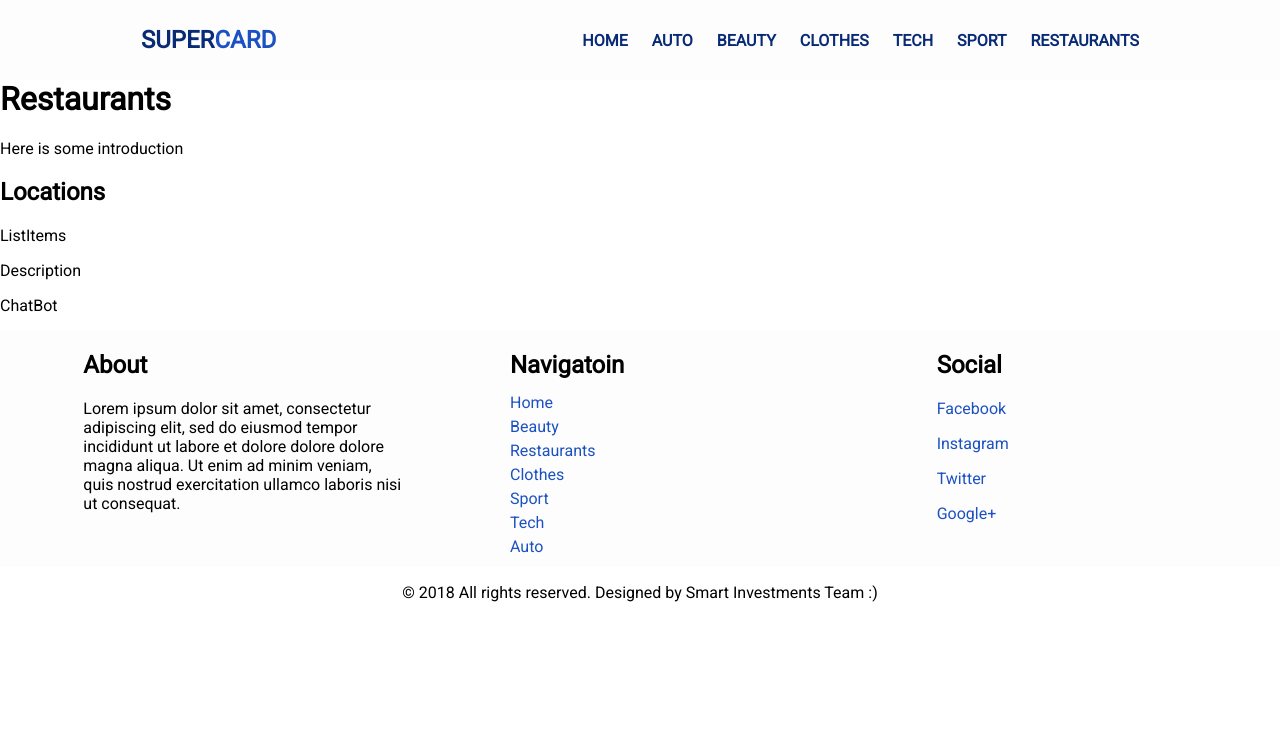
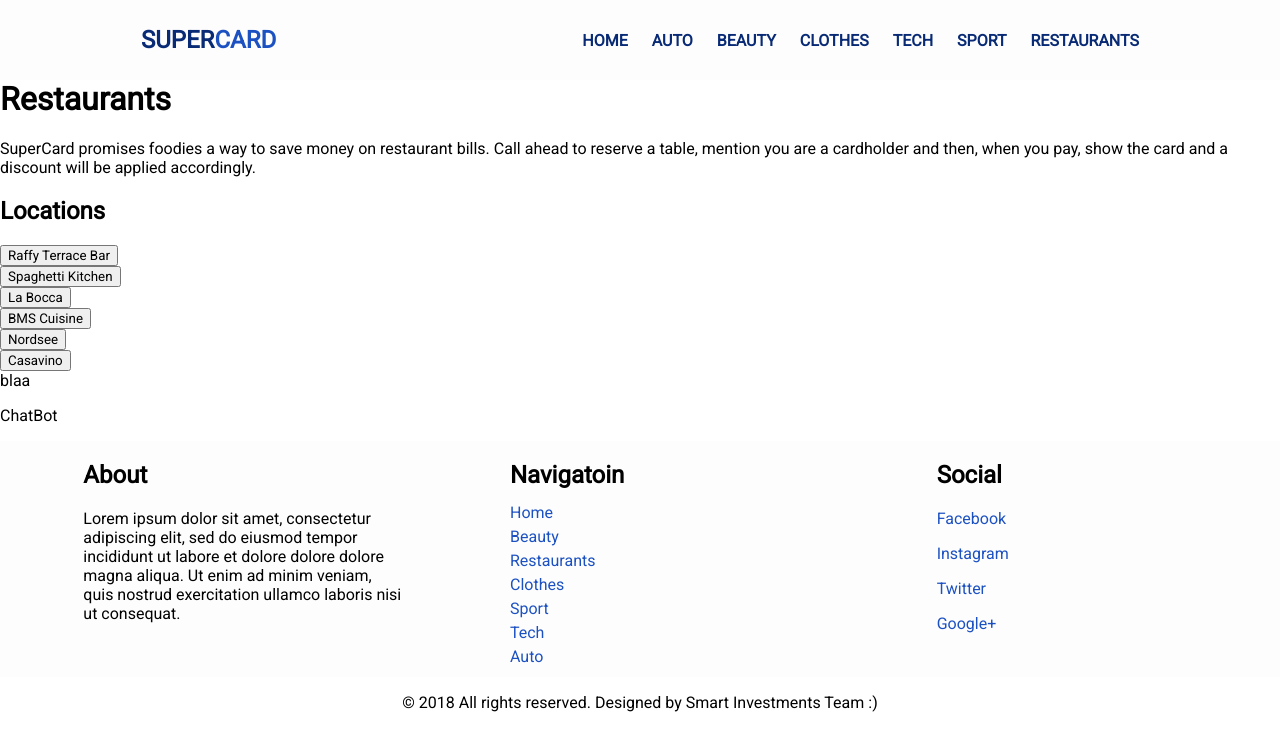
Before and after one commit to dimitrina-beleva/Super-Card, a React app: page /restaurants in a window 1280 px wide. Shown: the top 750 px of the page. Built offline with nearby package versions, Linux system fonts and the light colour scheme.

Commit message:
render location names

```diff
--- a/src/components/Restaurants/Introduction.jsx
+++ b/src/components/Restaurants/Introduction.jsx
@@ -3,7 +3,9 @@ import React from 'react';
 const Introduction = () => (
   <div>
     <h1>Restaurants</h1>
-    <p>Here is some introduction</p>
+    <p>
+        SuperCard promises foodies a way to save money on restaurant bills. Call ahead to reserve a table, mention you are a cardholder and then, when you pay, show the card and a discount will be applied accordingly.
+    </p>
   </div>
 );
 
--- a/src/components/Restaurants/Locations/Description.jsx
+++ b/src/components/Restaurants/Locations/Description.jsx
@@ -1,8 +1,10 @@
 import React from 'react';
 
-const Description = () => (
+const Description = (/* ocation */) => (
   <div>
-    <p>Description</p>
+    blaa
+    {/* <h2>{this.location.name}</h2>
+    <p>{this.location.desc}</p> */}
   </div>
 );
 
--- a/src/components/Restaurants/Locations/Item.jsx
+++ b/src/components/Restaurants/Locations/Item.jsx
@@ -1,8 +1,8 @@
 import React from 'react';
 
-const Item = () => (
+const Item = ({ location }) => (
   <div>
-    <p>Item</p>
+    <button>{location.name}</button>
   </div>
 );
 
--- a/src/components/Restaurants/Locations/Locations.jsx
+++ b/src/components/Restaurants/Locations/Locations.jsx
@@ -1,16 +1,30 @@
 import React from 'react';
 import Description from './Description';
 import Item from './Item';
-import ListItems from './ListItems';
 
-const Locations = () => (
-  <div>
-    <h2>Locations</h2>
-    <ListItems>
-      <Item />
-    </ListItems>
-    <Description />
-  </div>
-);
+class Locations extends React.Component {
+  get getLocation() {
+    return this.locations;
+  }
+
+  locations = [
+    { id: 1, name: 'Raffy Terrace Bar', desc: 'bla bla' },
+    { id: 2, name: 'Spaghetti Kitchen', desc: 'kla kla' },
+    { id: 3, name: 'La Bocca', desc: 'kla kla' },
+    { id: 4, name: 'BMS Cuisine', desc: 'kla kla' },
+    { id: 5, name: 'Nordsee', desc: 'kla kla' },
+    { id: 6, name: 'Casavino', desc: 'kla kla' }
+  ];
+
+  render() {
+    return (
+      <div>
+        <h2>Locations</h2>
+        <div>{this.getLocation.map(location => <Item key={location.id} location={location} />)}</div>
+        <Description />
+      </div>
+    );
+  }
+}
 
 export default Locations;
```
